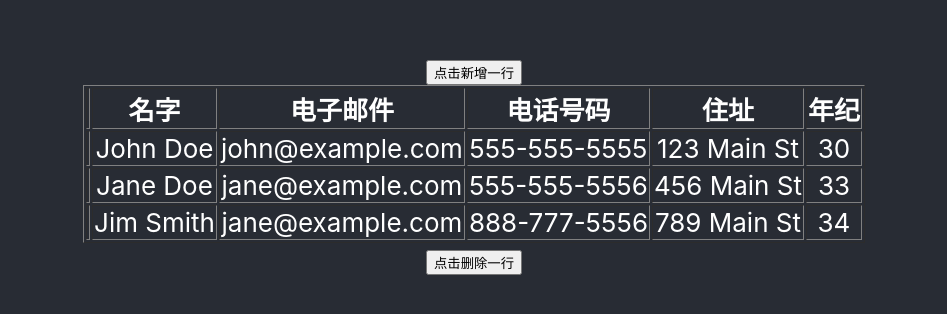
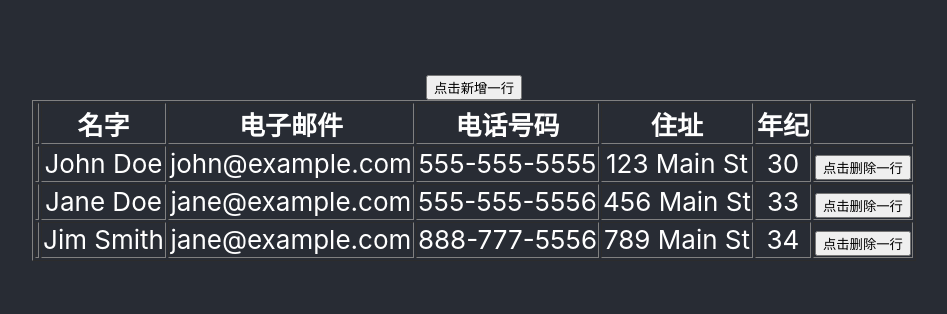
Before and after one commit to carsonGoGoGo/dytable, a React (Create React App) app: page / in a window 1280 px wide. Shown: the part 236-550 px from the top of the page, without its empty margins (166-1113 px from the left). Built offline with nearby package versions, Linux system fonts and the light colour scheme.

Commit message:
实现删除一行的功能

```diff
--- a/src/App.js
+++ b/src/App.js
@@ -39,14 +39,17 @@ const DynamicTable = () => {
     const [data, setData] = useState(initData);
 
 
-    function handleDeleteRow() {
+    function handleDeleteRow(id) {
 
+        console.log(id);
+        const filter = data.filter(item => item.id !== id);
+        setData(filter);
     }
 
 
     function handleAddRow() {
-        const newUser  = {
-            id: data.length +1,
+        const newUser = {
+            id: data.length + 1,
             name: '',
             email: '',
             phone: '',
@@ -67,6 +70,7 @@ const DynamicTable = () => {
                 <th>电话号码</th>
                 <th>住址</th>
                 <th>年纪</th>
+                <th></th>
             </tr>
             </thead>
             <tbody>
@@ -77,15 +81,17 @@ const DynamicTable = () => {
                 <td>{item.phone}</td>
                 <td>{item.address}</td>
                 <td>{item.age}</td>
+                <th>
+                    <button onClick={() => handleDeleteRow(item.id)}>点击删除一行
+                    </button>
+                </th>
+
             </tr>))}
 
             </tbody>
 
         </table>
-        <button onClick={() => {
-            handleDeleteRow()
-        }}>点击删除一行
-        </button>
+
     </div>)
 }
 
```
